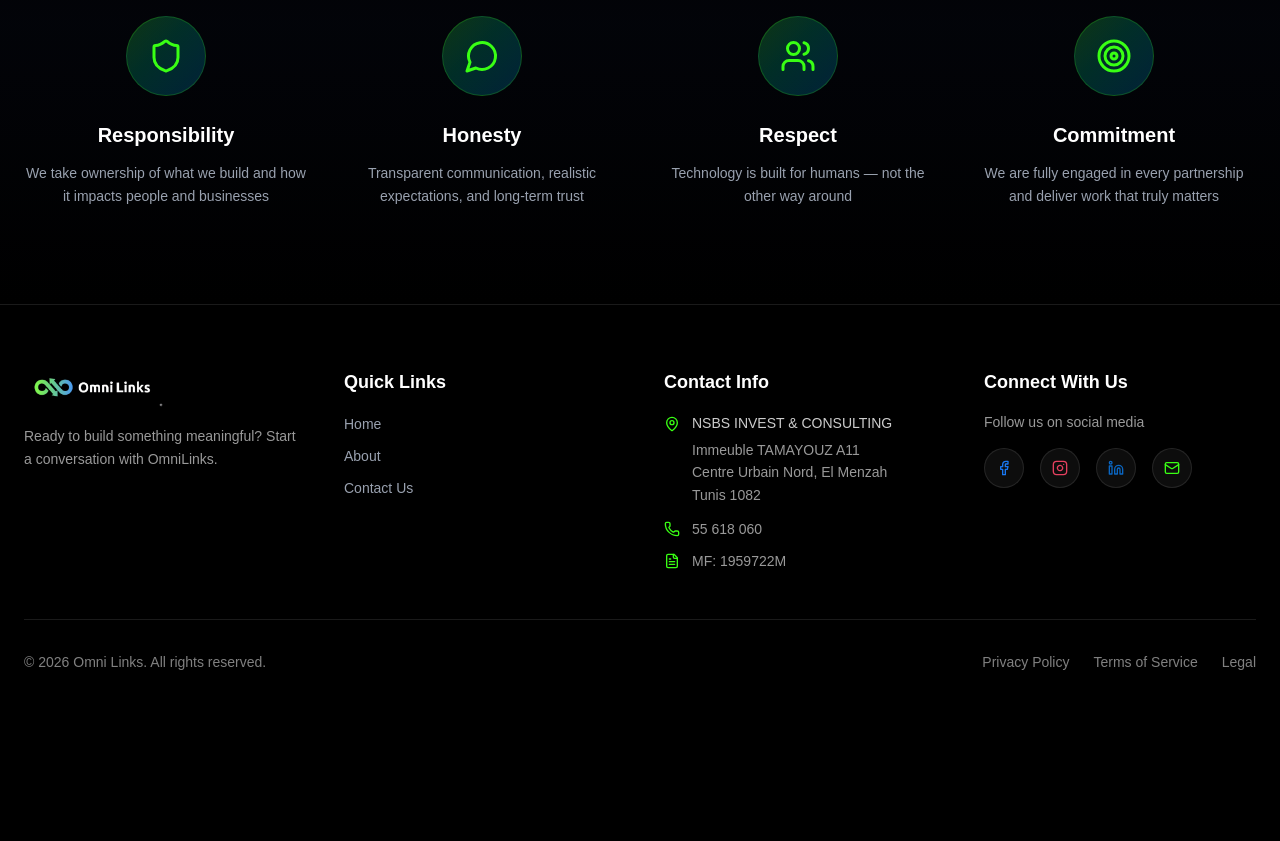
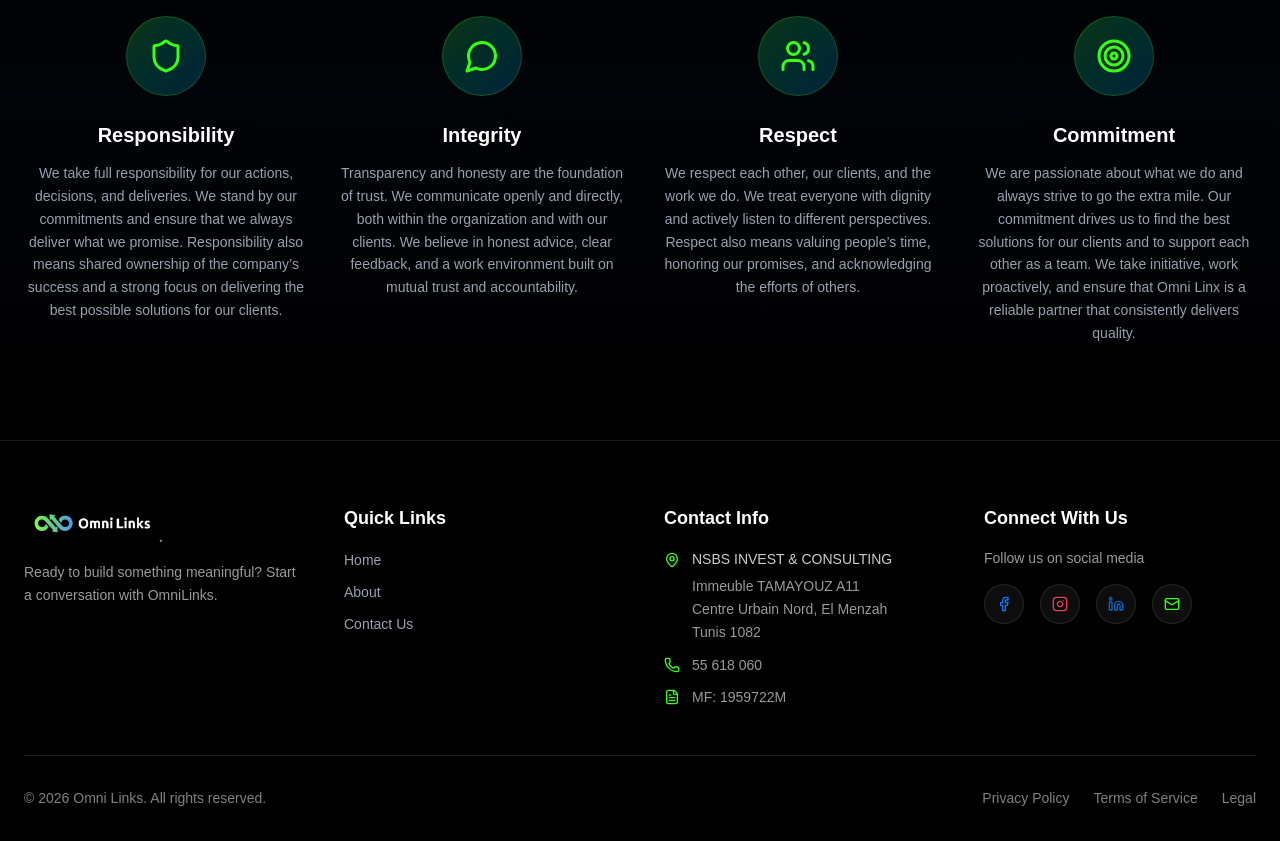
Before and after one commit to mohamed1312131/omniLinksFront, a React (Vite) app: page / in a window 1280 px wide. Shown: the part 1640-2481 px from the top of the page. Before the commit the page ends 2376 px from the top, so only its background shows below. Built offline with nearby package versions, Linux system fonts and the light colour scheme; no server answers.

Commit message:
chore: update core values

```diff
--- a/src/app/components/Values.tsx
+++ b/src/app/components/Values.tsx
@@ -4,7 +4,7 @@ import { useTranslation } from 'react-i18next';
 
 const values = [
   { icon: Shield, key: 'responsibility' },
-  { icon: MessageCircle, key: 'honesty' },
+  { icon: MessageCircle, key: 'integrity' },
   { icon: Users, key: 'respect' },
   { icon: Target, key: 'commitment' },
 ] as const;
--- a/src/i18n.ts
+++ b/src/i18n.ts
@@ -20,19 +20,23 @@ const resources = {
         items: {
           responsibility: {
             title: 'Responsibility',
-            description: 'We take ownership of what we build and how it impacts people and businesses',
+            description:
+              'We take full responsibility for our actions, decisions, and deliveries. We stand by our commitments and ensure that we always deliver what we promise. Responsibility also means shared ownership of the company’s success and a strong focus on delivering the best possible solutions for our clients.',
           },
-          honesty: {
-            title: 'Honesty',
-            description: 'Transparent communication, realistic expectations, and long-term trust',
+          integrity: {
+            title: 'Integrity',
+            description:
+              'Transparency and honesty are the foundation of trust. We communicate openly and directly, both within the organization and with our clients. We believe in honest advice, clear feedback, and a work environment built on mutual trust and accountability.',
           },
           respect: {
             title: 'Respect',
-            description: 'Technology is built for humans — not the other way around',
+            description:
+              'We respect each other, our clients, and the work we do. We treat everyone with dignity and actively listen to different perspectives. Respect also means valuing people’s time, honoring our promises, and acknowledging the efforts of others.',
           },
           commitment: {
             title: 'Commitment',
-            description: 'We are fully engaged in every partnership and deliver work that truly matters',
+            description:
+              'We are passionate about what we do and always strive to go the extra mile. Our commitment drives us to find the best solutions for our clients and to support each other as a team. We take initiative, work proactively, and ensure that Omni Linx is a reliable partner that consistently delivers quality.',
           },
         },
       },
@@ -205,19 +209,23 @@ const resources = {
         items: {
           responsibility: {
             title: 'Responsabilité',
-            description: "Nous assumons ce que nous construisons et l’impact sur les personnes et les entreprises",
+            description:
+              'Nous assumons pleinement la responsabilité de nos actions, de nos décisions et de nos livraisons. Nous tenons nos engagements et nous veillons à toujours délivrer ce que nous promettons. La responsabilité, c’est aussi un esprit de co‑propriété du succès de l’entreprise et une forte exigence de qualité pour offrir les meilleures solutions à nos clients.',
           },
-          honesty: {
-            title: 'Transparence',
-            description: 'Une communication claire, des attentes réalistes et une confiance durable',
+          integrity: {
+            title: 'Intégrité',
+            description:
+              'La transparence et l’honnêteté sont la base de la confiance. Nous communiquons de manière ouverte et directe, en interne comme avec nos clients. Nous croyons aux conseils sincères, aux retours clairs et à un environnement de travail fondé sur la confiance mutuelle et la responsabilité.',
           },
           respect: {
             title: 'Respect',
-            description: "La technologie est faite pour l’humain — pas l’inverse",
+            description:
+              'Nous respectons nos collègues, nos clients et le travail que nous accomplissons. Nous traitons chacun avec dignité et nous écoutons activement les différents points de vue. Le respect, c’est aussi valoriser le temps des autres, tenir ses promesses et reconnaître les efforts de chacun.',
           },
           commitment: {
             title: 'Engagement',
-            description: 'Nous nous investissons pleinement et livrons un travail qui compte vraiment',
+            description:
+              'Nous sommes passionnés par ce que nous faisons et nous cherchons toujours à aller plus loin. Notre engagement nous pousse à trouver les meilleures solutions pour nos clients et à nous soutenir en équipe. Nous prenons des initiatives, agissons de manière proactive et faisons d’Omni Linx un partenaire fiable qui délivre une qualité constante.',
           },
         },
       },
@@ -392,19 +400,23 @@ const resources = {
         items: {
           responsibility: {
             title: 'المسؤولية',
-            description: 'نتحمل مسؤولية ما نبنيه وتأثيره على الناس والأعمال',
+            description:
+              'نتحمل المسؤولية الكاملة عن أفعالنا وقراراتنا وتسليماتنا. نلتزم بوعودنا ونتأكد دائماً من تقديم ما نعد به. وتعني المسؤولية أيضاً ملكية مشتركة لنجاح الشركة وتركيزاً قوياً على تقديم أفضل الحلول الممكنة لعملائنا.',
           },
-          honesty: {
-            title: 'الشفافية',
-            description: 'تواصل واضح وتوقعات واقعية وثقة طويلة الأمد',
+          integrity: {
+            title: 'النزاهة',
+            description:
+              'الشفافية والصدق هما أساس الثقة. نتواصل بوضوح وبشكل مباشر داخل المؤسسة ومع عملائنا. نؤمن بالنصيحة الصادقة، وبالتغذية الراجعة الواضحة، وببيئة عمل مبنية على الثقة المتبادلة والمساءلة.',
           },
           respect: {
             title: 'الاحترام',
-            description: 'التقنية صُممت للإنسان — وليس العكس',
+            description:
+              'نحترم بعضنا البعض، ونحترم عملاءنا، ونحترم العمل الذي نقوم به. نعامل الجميع بكرامة ونستمع باهتمام لوجهات النظر المختلفة. كما يعني الاحترام تقدير وقت الآخرين والوفاء بالوعود وتقدير جهود الجميع.',
           },
           commitment: {
             title: 'الالتزام',
-            description: 'نلتزم بالكامل في كل شراكة ونقدم عملاً يحدث فرقاً',
+            description:
+              'نحن شغوفون بما نقوم به ونسعى دائماً لبذل جهد إضافي. يدفعنا التزامنا إلى إيجاد أفضل الحلول لعملائنا ودعم بعضنا كفريق. نبادر ونعمل بشكل استباقي ونتأكد أن Omni Linx شريك موثوق يقدّم جودة ثابتة.',
           },
         },
       },
```
